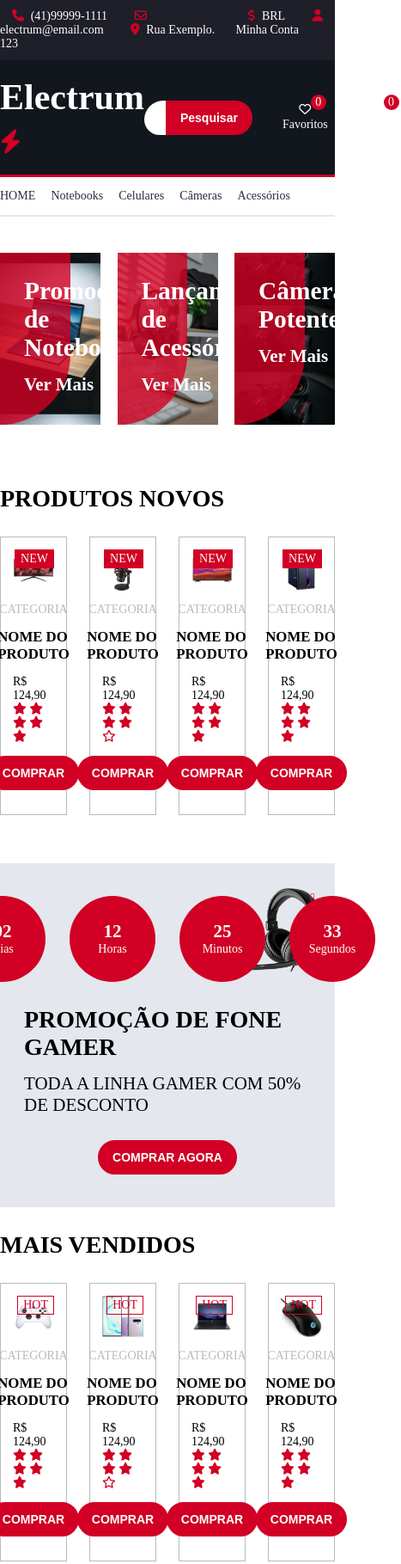
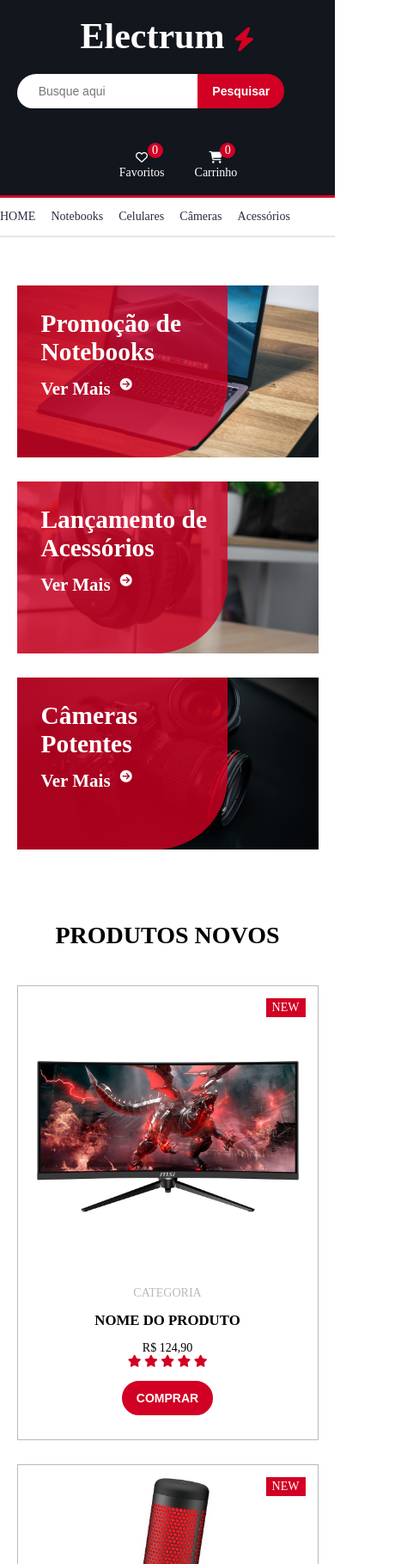
Before and after one commit to GabrielSF2022/ELECTRUM, a plain HTML site: page index.html in a window 390 px wide. Shown: the top 1819 px of the page at 86% size, 467 px wide, since content can reach past the window. Drawn offline with Linux system fonts and the light colour scheme.

Commit message:
Update app.css

```diff
--- a/src/css/app.css
+++ b/src/css/app.css
@@ -33,10 +33,16 @@ ul {
 
 .header {
   background-color: #12161d;
+  width: 100%;
 }
 .header-top {
   background-color: #1e1f29;
   color: #fff;
+}
+@media (max-width: 680px) {
+  .header-top {
+    display: none;
+  }
 }
 .header-top-container {
   max-width: 1170px;
@@ -55,15 +61,25 @@ ul {
   color: #fff;
 }
 
+.main-header {
+  justify-content: center;
+  text-align: center;
+}
 .main-header-container {
   max-width: 1170px;
   margin: 0 auto;
   display: flex;
   justify-content: space-between;
   padding: 1.3rem 0;
+  display: block;
+  justify-content: center;
+  text-align: center;
 }
 .main-header-container a, .main-header-container span, .main-header-container i {
   color: #FFF;
+  justify-content: center;
+  justify-items: center;
+  text-align: center;
 }
 .main-header-container #brand {
   font-weight: 900;
@@ -77,7 +93,15 @@ ul {
   display: flex;
   align-items: center;
   justify-content: center;
-  width: 45%;
+  text-align: center;
+  width: 90%;
+  padding-top: 20px;
+}
+@media (max-width: 680px) {
+  .main-header-container #search-form {
+    width: 90%;
+    padding-top: 20px;
+  }
 }
 .main-header-container #search-form #search {
   width: 60%;
@@ -89,6 +113,14 @@ ul {
 .main-header-container .header-actions-menu {
   display: flex;
   align-items: center;
+  justify-content: center;
+  padding-top: 50px;
+}
+@media (max-width: 680px) {
+  .main-header-container .header-actions-menu {
+    padding-right: 10px;
+    justify-content: center;
+  }
 }
 .main-header-container .header-actions-menu .wishlist-container, .main-header-container .header-actions-menu .header-cart-container {
   position: relative;
@@ -120,6 +152,7 @@ ul {
   background-color: #fff;
   border-bottom: 2px solid #e4e7ed;
   border-top: 3px solid #d10024;
+  flex-wrap: wrap;
 }
 .header-bottom ul {
   max-width: 1170px;
@@ -128,6 +161,17 @@ ul {
   justify-content: space-between;
   justify-content: left;
   padding: 1rem 0;
+}
+@media (max-width: 680px) {
+  .header-bottom ul {
+    justify-content: center;
+  }
+}
+@media (max-width: 425px) {
+  .header-bottom ul {
+    justify-content: left;
+    padding: 1rem 0;
+  }
 }
 .header-bottom ul li {
   margin-right: 1.3rem;
@@ -148,6 +192,12 @@ ul {
   justify-content: space-between;
   padding: 3rem 0;
 }
+@media (max-width: 425px) {
+  .banners {
+    flex-direction: column;
+    align-items: center;
+  }
+}
 
 .products-grid {
   max-width: 1170px;
@@ -160,11 +210,19 @@ ul {
 .products-grid h2 {
   font-size: 2rem;
   text-transform: uppercase;
+  justify-content: center;
+  text-align: center;
 }
 .products-grid-container {
   display: flex;
   justify-content: space-between;
   padding: 2rem 0;
+}
+@media (max-width: 680px) {
+  .products-grid-container {
+    flex-direction: column;
+    align-items: center;
+  }
 }
 
 .deal-container {
@@ -177,6 +235,14 @@ ul {
   height: 400px;
   padding: 2rem;
 }
+@media (max-width: 425px) {
+  .deal-container {
+    background-size: 70%;
+    background-position-y: 130%;
+    background-position-x: 120%;
+    height: 700px;
+  }
+}
 .deal-container-content {
   height: 100%;
   flex-direction: column;
@@ -187,9 +253,21 @@ ul {
   justify-content: space-between;
   justify-content: center;
 }
+@media (max-width: 425px) {
+  .deal-container-content {
+    text-align: center;
+  }
+}
 .deal-container-content-timer {
   display: flex;
   margin-bottom: 2rem;
+}
+@media (max-width: 425px) {
+  .deal-container-content-timer {
+    flex-wrap: wrap;
+    align-self: center;
+    justify-content: center;
+  }
 }
 .deal-container-content .deal-container-timer {
   width: 100px;
@@ -202,6 +280,11 @@ ul {
   background-color: #d10024;
   color: #fff;
   margin: 0 1rem;
+}
+@media (max-width: 425px) {
+  .deal-container-content .deal-container-timer {
+    margin-bottom: 1.5rem;
+  }
 }
 .deal-container-content .deal-container-timer-time {
   font-weight: bold;
@@ -225,6 +308,11 @@ ul {
   padding: 3rem;
   border-top: 2px solid #e4e7ed;
 }
+@media (max-width: 425px) {
+  .newsletter-container {
+    text-align: center;
+  }
+}
 .newsletter-container h2 {
   font-size: 2rem;
   color: #333;
@@ -239,12 +327,22 @@ ul {
   display: flex;
   margin-bottom: 3rem;
 }
+@media (max-width: 425px) {
+  .newsletter-container form {
+    width: 100%;
+  }
+}
 .newsletter-container form input[type=email] {
   border: 1px solid #e4e7ed;
   height: 40px;
   border-top-left-radius: 25px;
   border-bottom-left-radius: 20px;
   padding-left: 25px;
+}
+@media (max-width: 425px) {
+  .newsletter-container form input[type=email] {
+    width: 100%;
+  }
 }
 .newsletter-container .social-media i {
   padding: 12px;
@@ -262,6 +360,11 @@ ul {
 .footer {
   background-color: #12161d;
   padding: 3rem 0;
+}
+@media (max-width: 680px) {
+  .footer {
+    padding: 3rem;
+  }
 }
 .footer a, .footer p {
   color: #B9BABC;
@@ -288,8 +391,22 @@ ul {
   justify-content: space-between;
   padding-bottom: 3rem;
 }
+@media (max-width: 680px) {
+  .footer-top {
+    display: block;
+    justify-content: center;
+    justify-items: center;
+  }
+}
 .footer-top-about, .footer-top-categories, .footer-top-information, .footer-top-menu {
   max-width: 25%;
+}
+@media (max-width: 425px) {
+  .footer-top-about, .footer-top-categories, .footer-top-information, .footer-top-menu {
+    width: 100%;
+    justify-content: center;
+    align-items: center;
+  }
 }
 .footer-bottom {
   max-width: 1170px;
@@ -347,6 +464,12 @@ ul {
   background-size: cover;
   background-size: 100%;
 }
+@media (max-width: 680px) {
+  .banner {
+    width: 90%;
+    margin: 1rem;
+  }
+}
 .banner:hover {
   background-size: 120%;
 }
@@ -402,6 +525,12 @@ ul {
   justify-content: center;
   align-items: center;
 }
+@media (max-width: 680px) {
+  .products-grid-card {
+    width: 90%;
+    margin: 1rem;
+  }
+}
 .products-grid-card:hover {
   border-color: #d10024;
 }
```
